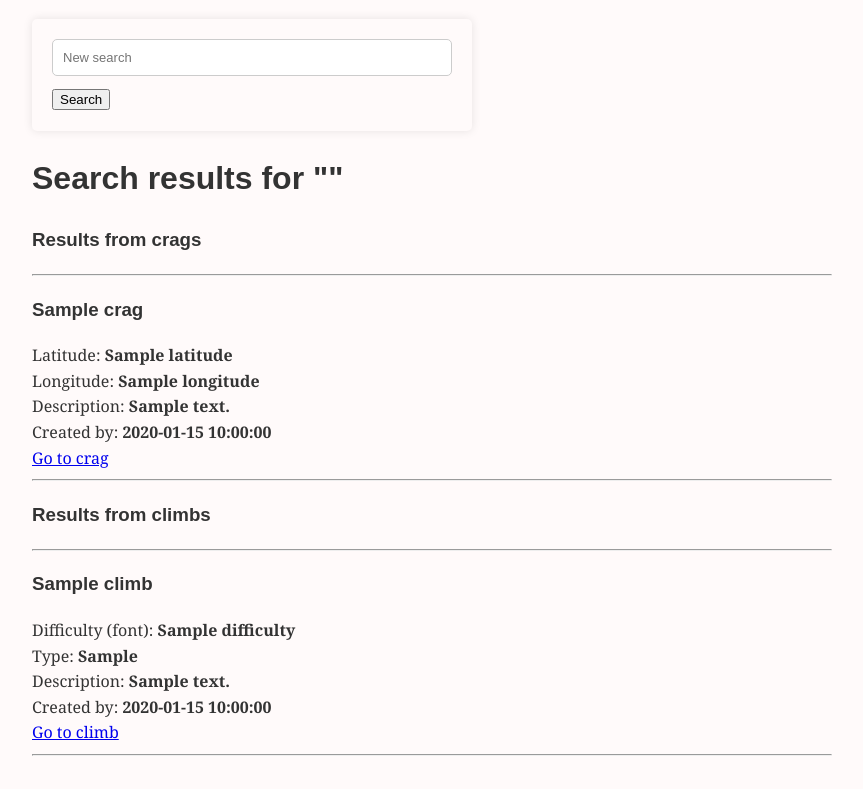
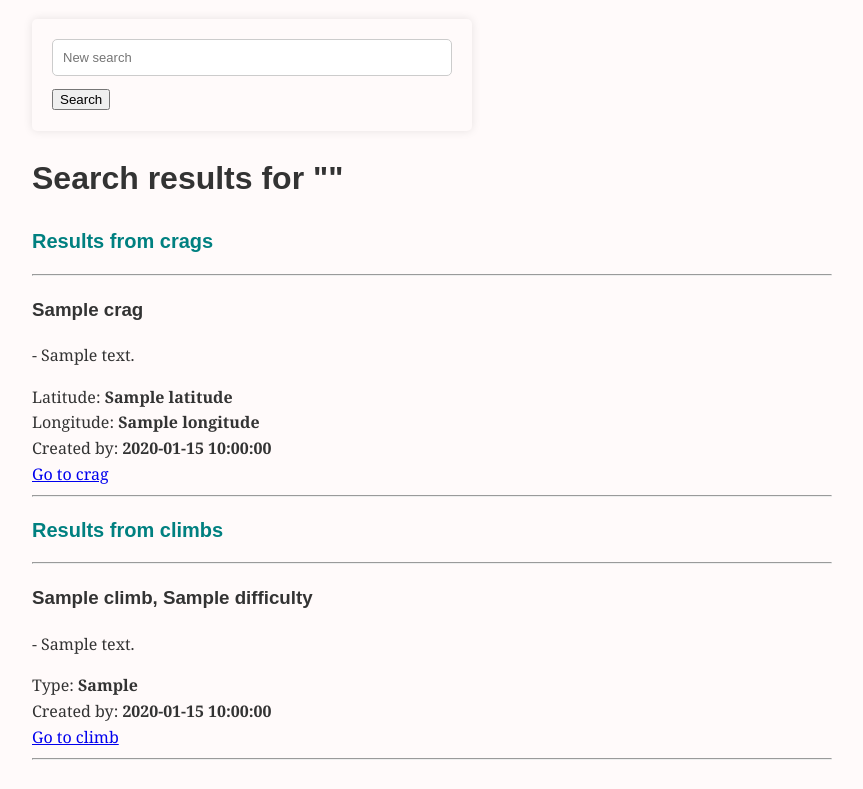
Before and after one commit to jokijen/hyped-climbing-tracker, a Flask app: template templates/search.html in a window 1280 px wide. Shown: the part 113-902 px from the top of the page, without its empty margins (208-1071 px from the left). Before the commit the page ends 869 px from the top, so only its background shows below. Run offline with Flask 3, Linux system fonts and the light colour scheme; the template is opened without the code that fills it: most values are stand-ins (such as "Sample title", 1, 10 or a date in 2020).

Commit message:
small edits, mainly to layout

```diff
--- a/templates/climbs.html
+++ b/templates/climbs.html
@@ -16,10 +16,9 @@
         <p>Here is a list of all climbs listed on Hyped - boulder, sport, trad, you name it!</p>
         <hr>
         {% for climb in climbs_list %}
-        <h3> {{ climb.climb_name }} </h3>
-        Difficulty (font): <b>{{ climb.difficulty }}</b><br>
+        <h3> {{ climb.climb_name }}, {{ climb.difficulty }} </h3>
+        <p>- {{ climb.climb_description }}</p>
         Type: <b>{{ climb.climb_type }}</b><br>
-        Description: <b>{{ climb.climb_description }}</b><br>
         Created by: <b>{{ climb.created_by }}</b><br>
         <a href="/climbs/{{ climb.id }}">Go to climb</a>
         <hr>
--- a/templates/crag_detail.html
+++ b/templates/crag_detail.html
@@ -12,7 +12,7 @@
     </header>
     <div class="container">
         <h1>{{ crag_details.crag_name }}</h1>
-        <p><b>{{ crag_details.crag_description }}</b></p>
+        <p>- {{ crag_details.crag_description }}</p>
         <hr>
         <h2>Crag information</h2>
         <hr>
--- a/templates/crags.html
+++ b/templates/crags.html
@@ -17,9 +17,9 @@
         <hr>
         {% for crag in crags_list %}
         <h3> {{ crag.crag_name }} </h3>
+        <p>- {{ crag.crag_description }}</p>
         Latitude: <b>{{ crag.latitude }}</b> <br>
         Longitude: <b>{{ crag.longitude }}</b> <br>
-        Description: <b>{{ crag.crag_description }}</b> <br>
         Created by: <b>{{ crag.created_by }}</b> <br>
         <a href="/crags/{{ crag.id }}">Go to crag</a>
         <hr>
--- a/templates/search.html
+++ b/templates/search.html
@@ -19,25 +19,24 @@
 
         <h1>Search results for &quot;{{ search_terms }}&quot;</h1> <!-- Search terms of the previous search -->
 
-        <h3>Results from crags</h3>
+        <h2>Results from crags</h2>
         <hr>
         {% for crag in crags_list %}
         <h3> {{ crag.crag_name }} </h3>
+        <p>- {{ crag.crag_description }}</p>
         Latitude: <b>{{ crag.latitude }}</b> <br>
         Longitude: <b>{{ crag.longitude }}</b> <br>
-        Description: <b>{{ crag.crag_description }}</b> <br>
         Created by: <b>{{ crag.created_by }}</b> <br>
         <a href="/crags/{{ crag.id }}">Go to crag</a>
         <hr>
         {% endfor %}
 
-        <h3>Results from climbs</h3>
+        <h2>Results from climbs</h2>
         <hr>
         {% for climb in climbs_list %}
-        <h3> {{ climb.climb_name }} </h3>
-        Difficulty (font): <b>{{ climb.difficulty }}</b> <br>
+        <h3> {{ climb.climb_name }}, {{ climb.difficulty }} </h3>
+        <p>- {{ climb.climb_description }}</p>
         Type: <b>{{ climb.climb_type }}</b> <br>
-        Description: <b>{{ climb.climb_description }}</b> <br>
         Created by: <b>{{ climb.created_by }}</b> <br>
         <a href="/climbs/{{ climb.id }}">Go to climb</a>
         <hr>
```
Also changed, not shown: templates/climb_detail.html (+4 -8 lines).
